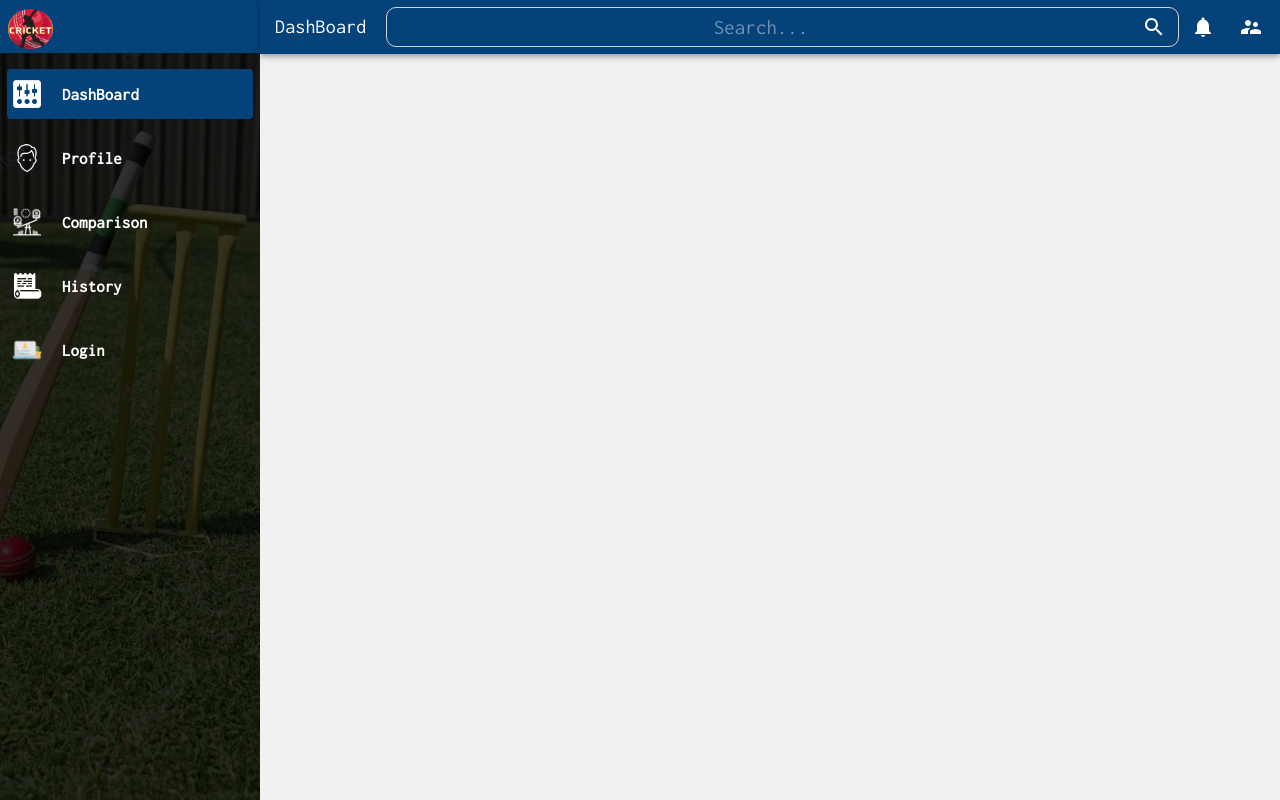
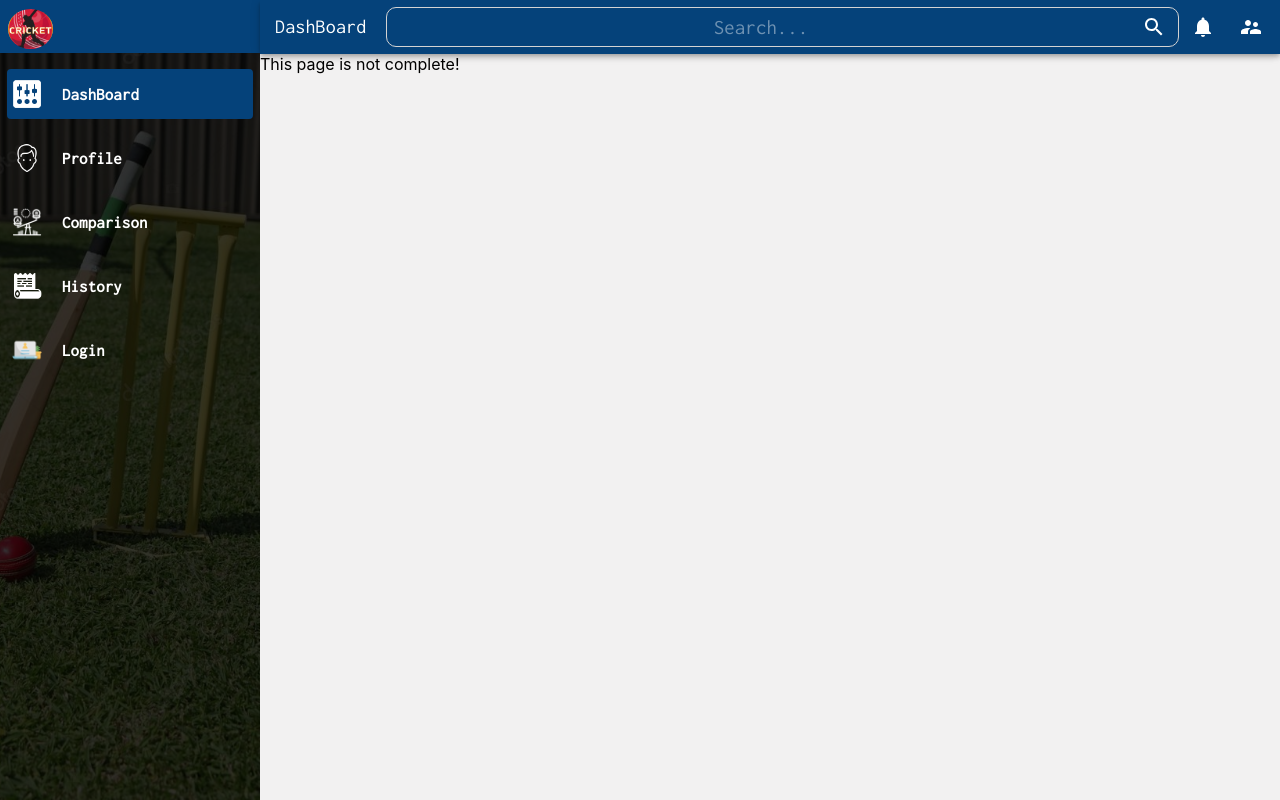
Before and after one commit to fadelyar/cricket-management-system, a Next.js app: page / in a window 1280 px wide. Built offline with nearby package versions, Linux system fonts and the light colour scheme; no server answers; sample sign-in values are in the browser's storage.

Commit message:
signup page set

```diff
--- a/pages/index.js
+++ b/pages/index.js
@@ -30,7 +30,8 @@ function Index() {
 			<SideBar selectedBar='DashBoard' open={open} handleClose={handleClose} />
 			<div className={classes.root}>
 				<Header title='DashBoard' openDrawer={handleOpen} disabled/>
-				<div>
+				<div style={{}}>
+					This page is not complete!
 				</div>
 			</div>
 		</div>
```
